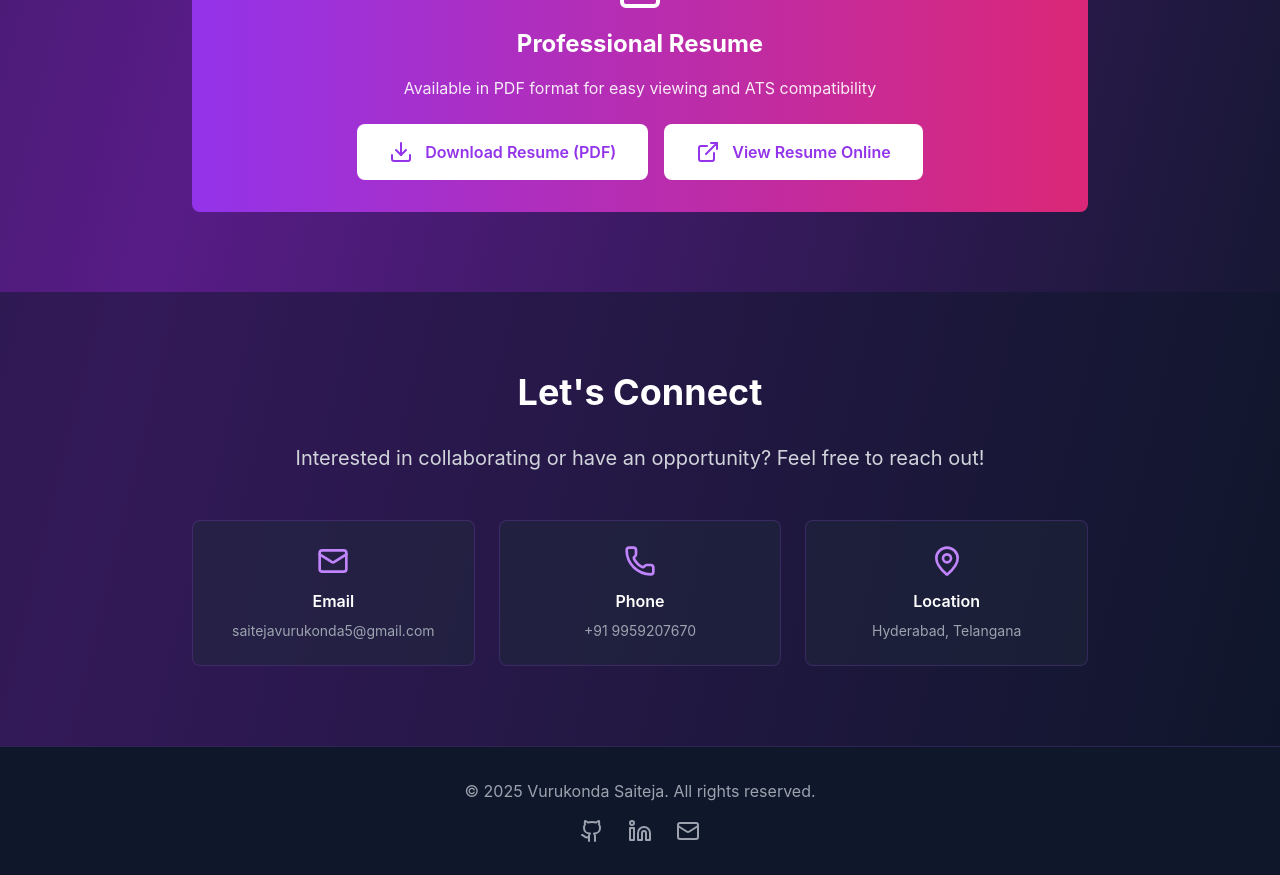
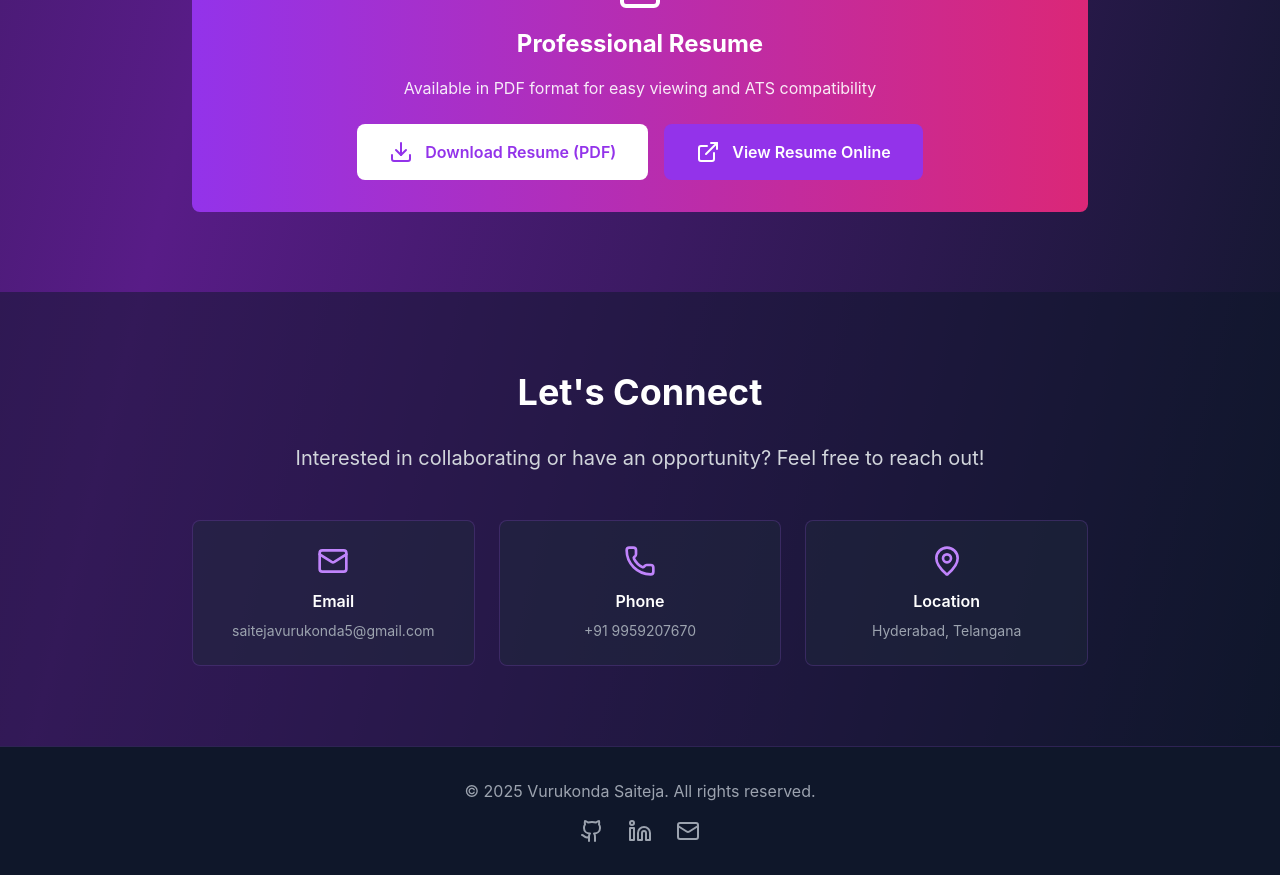
Before and after one commit to Saitejavurukonda/portfolio, a React (Create React App) app: page / in a window 1280 px wide. Shown: the part 4416-5291 px from the top of the page. Built offline with nearby package versions, Linux system fonts and the light colour scheme.

Commit message:
Update resume download link and button styles

```diff
--- a/src/App.js
+++ b/src/App.js
@@ -314,12 +314,12 @@ export default function Portfolio() {
           <Download size={24} />
           Download Resume (PDF)
         </a>
-
-          <a
-  href="https://drive.google.com/uc?export=download&id=1TzBtdrf1uRFXf5CarA61T_n7IEnhpFq2"
-  download="Saiteja_Vurukonda_Resume.pdf"
-  className="bg-white hover:bg-gray-100 text-purple-600 font-semibold px-8 py-4 rounded-lg transition flex items-center gap-3"
->
+        <a
+          href="https://drive.google.com/file/d/1KXqpEiqQ_yPwjou5TDE7uU2-1NYGieCO/view?usp=sharing"
+          target="_blank"
+          rel="noopener noreferrer"
+          className="bg-purple-600 hover:bg-purple-700 text-white font-semibold px-8 py-4 rounded-lg transition flex items-center gap-3"
+        >
           <ExternalLink size={24} />
           View Resume Online
         </a>
```
